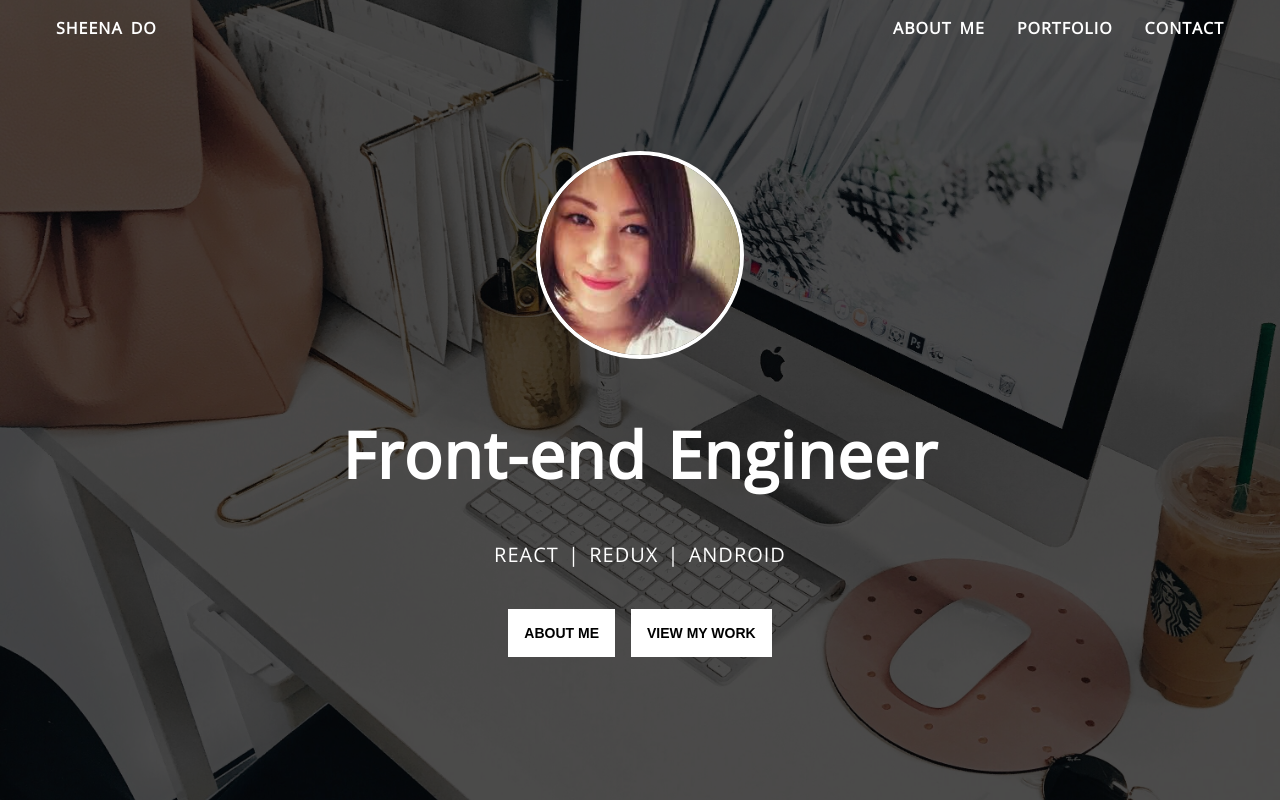
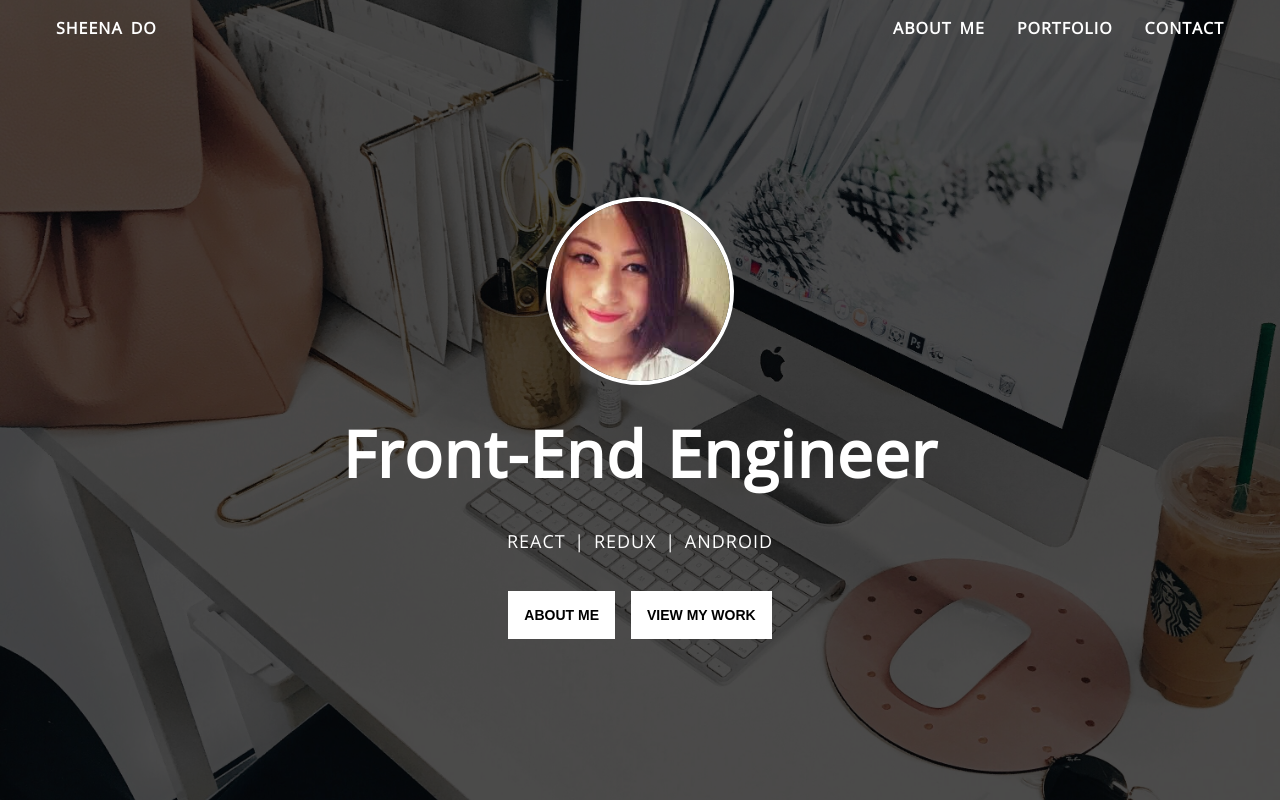
Before and after one commit to sheenanick/portfolio, a React (Create React App) app: page / in a window 1280 px wide. Built offline with nearby package versions, Linux system fonts and the light colour scheme.

Commit message:
Minor spacing adjustments

```diff
--- a/src/components/Header/Header.css
+++ b/src/components/Header/Header.css
@@ -12,8 +12,9 @@
   color: #ffffff;
 }
 .profile-img {
-  width: 200px;
-  height: 200px;
+  width: 180px;
+  height: 180px;
+  margin-top: 28px;
   border: 4px solid #ffffff;
   border-radius: 50%;
 }
@@ -22,10 +23,18 @@
   font-size: 32px;
   text-align: center;
 }
+.title h1 {
+  margin: 0 0 16px 0;
+}
 .title h2 {
-  font-size: 20px;
+  font-size: 18px;
   font-weight: 300;
 }
 .button-container {
   display: flex;
 }
+@media only screen and (min-width: 768px) {
+  .title h1 {
+    margin: 16px 0 32px 0;
+  }
+}
--- a/src/components/Header/Header.js
+++ b/src/components/Header/Header.js
@@ -9,7 +9,7 @@ export default class Header extends Component {
         <div className='overlay'>
           <div className='title'>
             <img className='profile-img' src={profile} alt='Sheena' />
-            <h1>Front-end Engineer</h1>
+            <h1>Front-End Engineer</h1>
             <h2>REACT | REDUX | ANDROID</h2>
           </div>
           <div className='button-container'>
```
